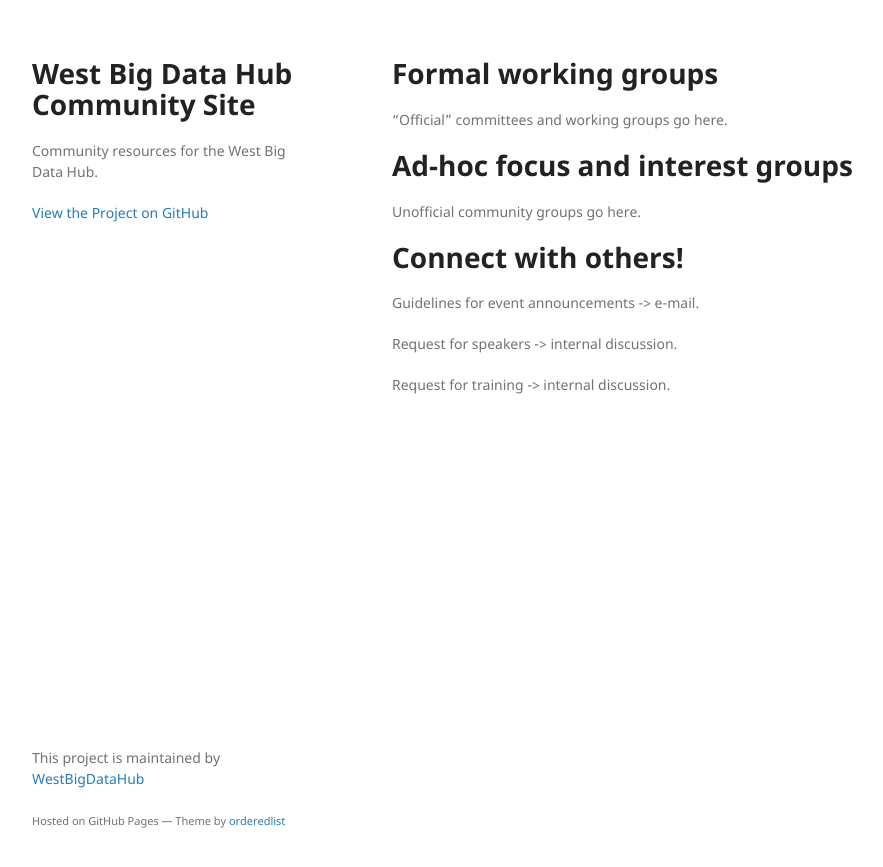
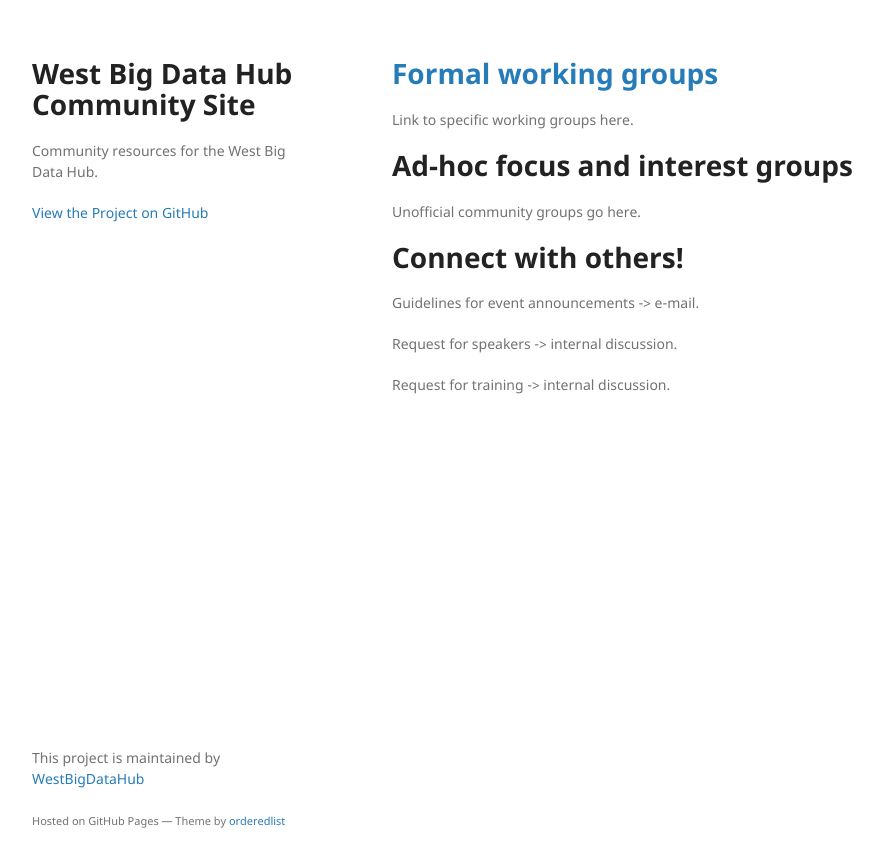
Before and after one commit to WestBigDataHub/community, a Jekyll site: the page built from index.md, in a window 1280 px wide. Shown: the top 867 px of the page, without its empty margins (178-1061 px from the left). Built offline with Jekyll 4.4.1, drawn with Linux system fonts in a browser that asks for light colours; our own code applies the rules of GitHub Pages for plain Markdown files.

Commit message:
add some links

```diff
--- a/index.md
+++ b/index.md
@@ -2,9 +2,9 @@
 layout: default
 ---
 
-# Formal working groups
+# [Formal working groups](working-groups.html)
 
-"Official" committees and working groups go here.
+Link to specific working groups here.
 
 # Ad-hoc focus and interest groups
 
```
Also changed, not shown: working-groups.md (+1 -1 lines).
